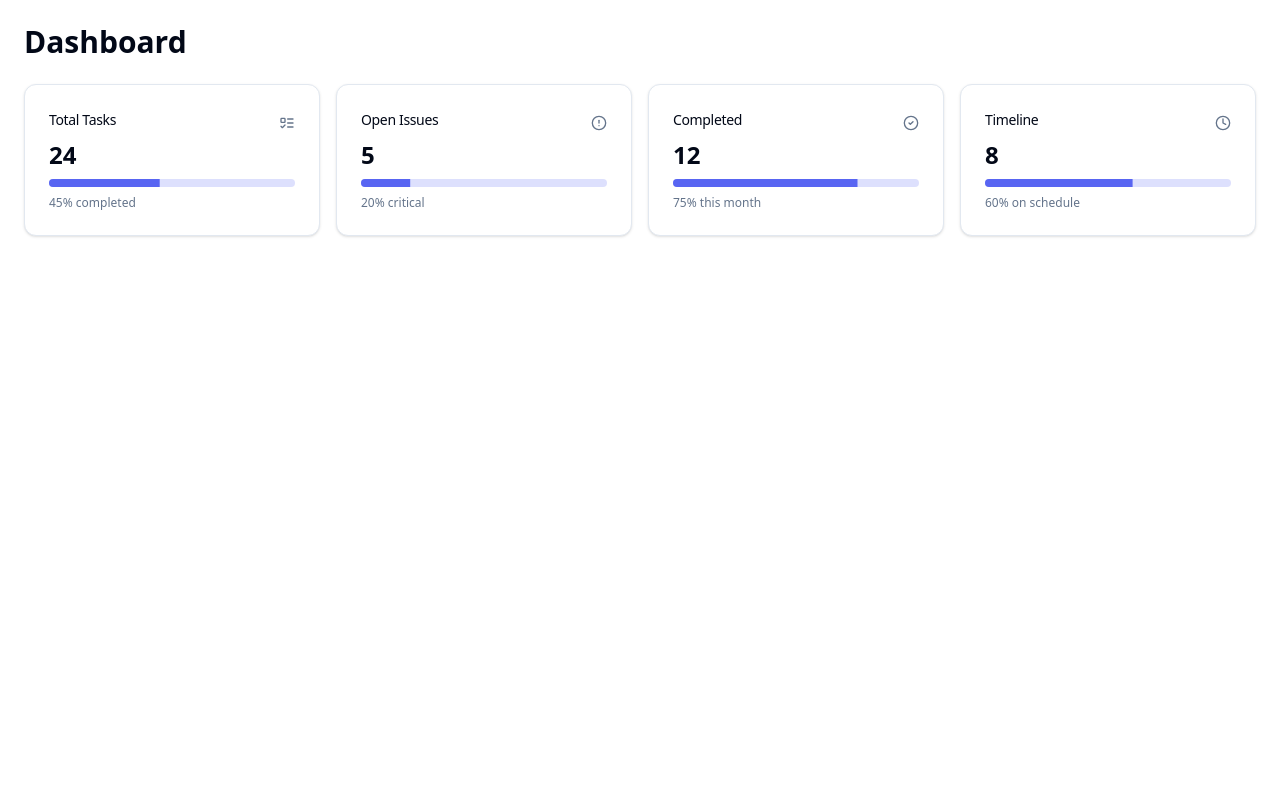
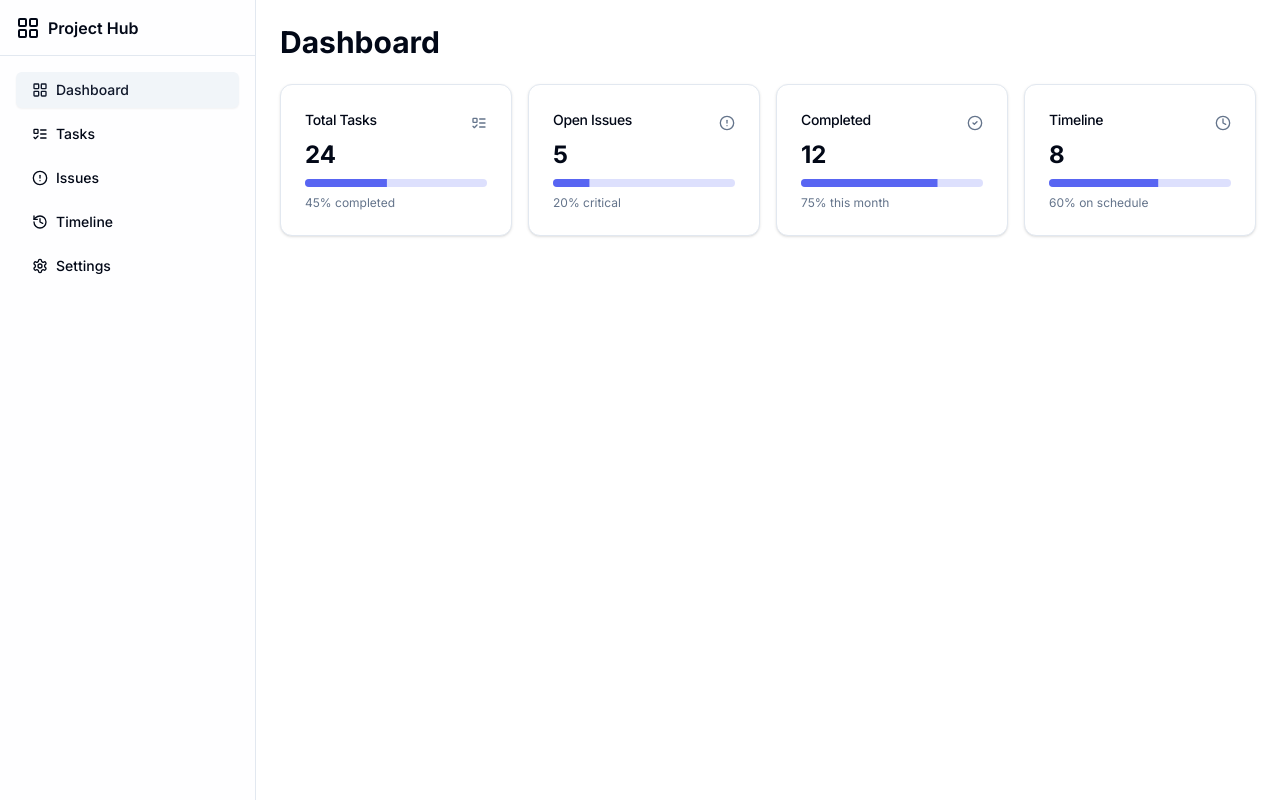
Before and after one commit to sambit826059/prakalp, a Next.js app: page /dashboard in a window 1280 px wide. Built offline with nearby package versions, Linux system fonts and the light colour scheme.

Commit message:
added sidebar

```diff
--- a/src/app/layout.tsx
+++ b/src/app/layout.tsx
@@ -1,35 +1,30 @@
-import type { Metadata } from "next";
-import localFont from "next/font/local";
-import "./globals.css";
+import type { Metadata } from "next"
+import { Inter } from "next/font/google"
+import "./globals.css"
+import { Sidebar } from "@/components/shared/sidebar"
 
-const geistSans = localFont({
-  src: "./fonts/GeistVF.woff",
-  variable: "--font-geist-sans",
-  weight: "100 900",
-});
-const geistMono = localFont({
-  src: "./fonts/GeistMonoVF.woff",
-  variable: "--font-geist-mono",
-  weight: "100 900",
-});
+const inter = Inter({ subsets: ["latin"] })
 
 export const metadata: Metadata = {
-  title: "Create Next App",
-  description: "Generated by create next app",
-};
+  title: "Project Management App",
+  description: "Professional project management solution",
+}
 
 export default function RootLayout({
   children,
-}: Readonly<{
-  children: React.ReactNode;
-}>) {
+}: {
+  children: React.ReactNode
+}) {
   return (
     <html lang="en">
-      <body
-        className={`${geistSans.variable} ${geistMono.variable} antialiased`}
-      >
-        {children}
+      <body className={inter.className}>
+        <div className="flex h-screen bg-background">
+          <Sidebar />
+          <main className="flex-1 overflow-auto">
+            {children}
+          </main>
+        </div>
       </body>
     </html>
-  );
+  )
 }
```
